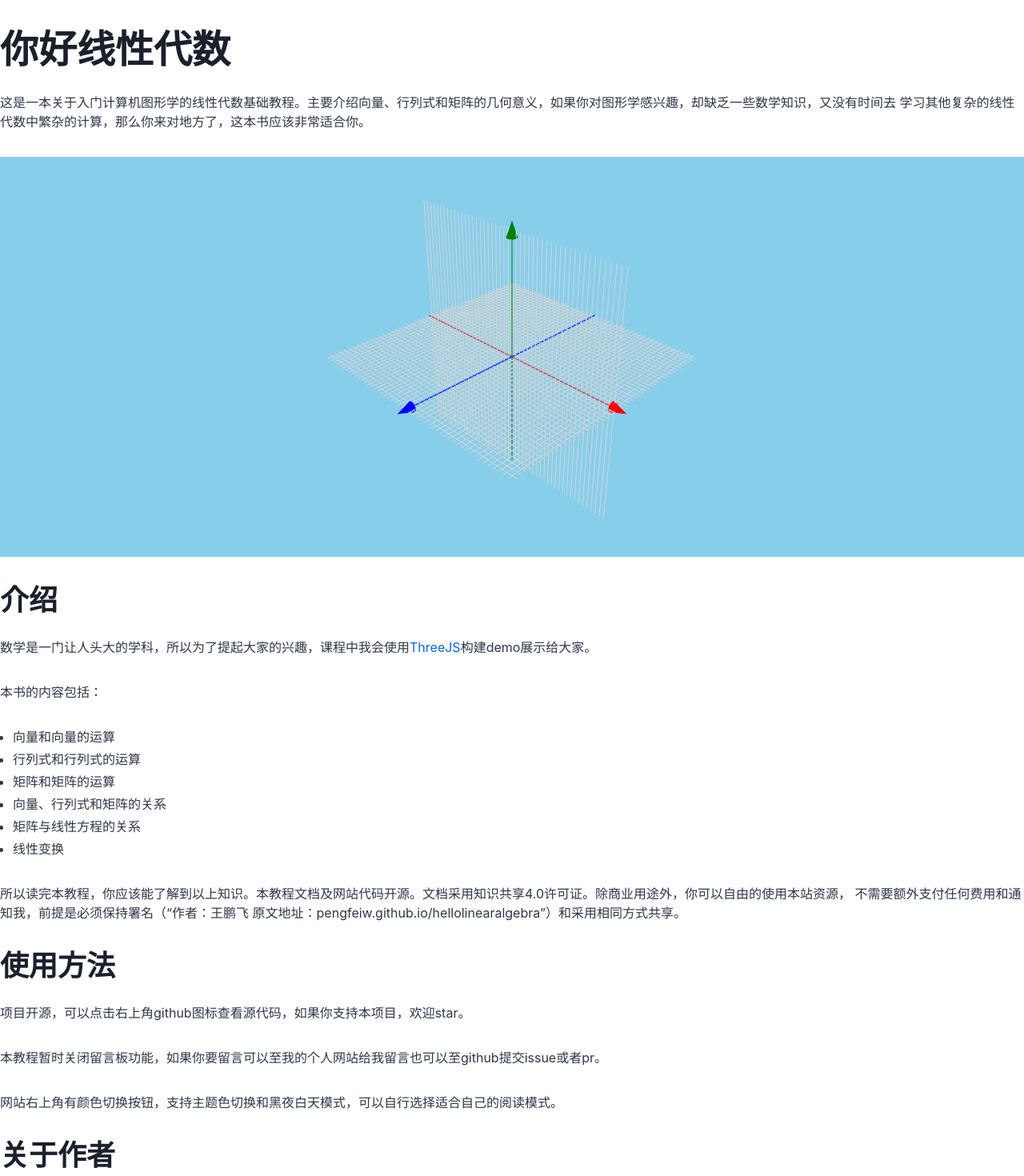
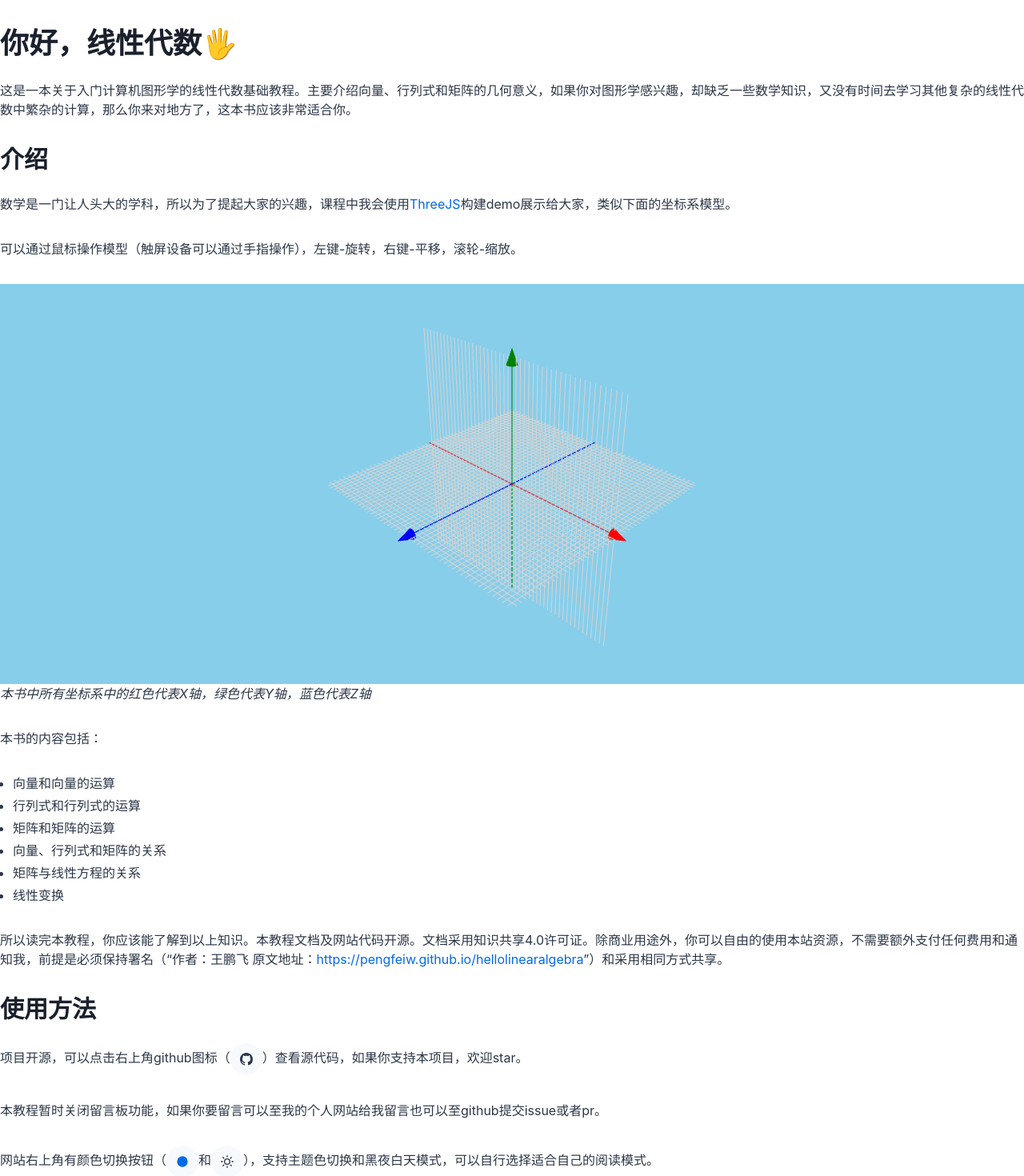
Before and after one commit to pengfeiw/hellolinearalgebra, a Next.js app: page / in a window 1280 px wide. Shown: the top 1470 px of the page at 80% size. Built offline with nearby package versions, Linux system fonts and the light colour scheme.

Commit message:
docs: modify index.md

```diff
--- a/next.config.js
+++ b/next.config.js
@@ -18,7 +18,7 @@ module.exports = withPlugins([
     withMdxEnhanced({
         layoutPath: "src/layouts",
         defaultLayout: true,
-        fileExtensions: ["mdx"],
+        fileExtensions: ["mdx", "md"],
         remarkPlugins: [
             require("remark-slug"),
         ],
--- a/src/components/githubLink.tsx
+++ b/src/components/githubLink.tsx
@@ -1,19 +1,20 @@
 import React from "react"
 import {IconButton, useColorMode} from "@chakra-ui/react"
 import {GoMarkGithub} from "react-icons/go";
+import {OutgoingLink} from "./link";
 
 export const GithubLink: React.FC = ({
     ...props
 }) => {
-    const {colorMode} = useColorMode()
+    const {colorMode} = useColorMode();
     return (
-        <a href="https://github.com/pengfeiw" target="_blank">
+        <OutgoingLink href="https://github.com/pengfeiw/hellolinearalgebra">
             <IconButton
                 aria-label={colorMode === "dark" ? "Dark Mode" : "Light Mode"}
                 icon={<GoMarkGithub />}
                 isRound
                 {...props}
             />
-        </a>
+        </OutgoingLink>
     );
 };
--- a/src/components/header/index.tsx
+++ b/src/components/header/index.tsx
@@ -13,7 +13,7 @@ const Header: React.FC = () => {
                 <OutgoingLink href="http://www.pengfeixc.com" target="_blank">
                     <AvatarSvg />
                 </OutgoingLink>
-                <Text fontSize="17px" fontWeight="bold">你好，线性代数!</Text>
+                <Text fontSize="17px" fontWeight="bold">你好，线性代数</Text>
             </HStack>
             <HStack>
                 <GithubLink />
--- /dev/null
+++ b/src/pages/index.md
@@ -0,0 +1,45 @@
+---
+title: 你好，线性代数
+description: 这是一本关于入门计算机图形学的线性代数基础教程。主要介绍向量、行列式和矩阵的几何意义，例如向量的点积和叉积，矩阵的变换，行列式的意义。如果你对图形学感兴趣，却缺乏一些数学知识，又没有时间去学习其他复杂的线性代数中繁杂的计算，那么你来对地方了，这本书应该非常适合你。
+---
+
+import CoordinateModel from "src/components/article/index/coordinate";
+import {GithubLink} from "src/components/githubLink";
+import {ColorModeSwitch} from "src/components/colorModeSwitch";
+import {AccentPicker} from "src/components/accent";
+
+# 你好，线性代数🖐
+
+这是一本关于入门计算机图形学的线性代数基础教程。主要介绍向量、行列式和矩阵的几何意义，如果你对图形学感兴趣，却缺乏一些数学知识，又没有时间去学习其他复杂的线性代数中繁杂的计算，那么你来对地方了，这本书应该非常适合你。
+
+## 介绍
+
+数学是一门让人头大的学科，所以为了提起大家的兴趣，课程中我会使用[ThreeJS](https://threejs.org/)构建demo展示给大家，类似下面的坐标系模型。
+
+可以通过鼠标操作模型（触屏设备可以通过手指操作），左键-旋转，右键-平移，滚轮-缩放。
+<CoordinateModel />
+
+*本书中所有坐标系中的红色代表X轴，绿色代表Y轴，蓝色代表Z轴*
+
+本书的内容包括：
+- 向量和向量的运算
+- 行列式和行列式的运算
+- 矩阵和矩阵的运算
+- 向量、行列式和矩阵的关系
+- 矩阵与线性方程的关系
+- 线性变换
+
+所以读完本教程，你应该能了解到以上知识。本教程文档及网站代码开源。文档采用知识共享4.0许可证。除商业用途外，你可以自由的使用本站资源，不需要额外支付任何费用和通知我，前提是必须保持署名（“作者：王鹏飞 原文地址：[https://pengfeiw.github.io/hellolinearalgebra](https://pengfeiw.github.io/hellolinearalgebra)”）和采用相同方式共享。
+
+
+## 使用方法
+
+项目开源，可以点击右上角github图标（<GithubLink />）查看源代码，如果你支持本项目，欢迎star。
+
+本教程暂时关闭留言板功能，如果你要留言可以至我的个人网站给我留言也可以至github提交issue或者pr。
+
+网站右上角有颜色切换按钮（<AccentPicker />和<ColorModeSwitch />），支持主题色切换和黑夜白天模式，可以自行选择适合自己的阅读模式。
+
+## 关于作者
+
+梦想有一天能写一个牛逼的软件的程序员。对图形学比较感兴趣，目前在钻研web前端。
--- a/src/pages/index.mdx
+++ /dev/null
@@ -1,42 +0,0 @@
----
-title: 你好，线性代数！
-description: 这是一本关于入门计算机图形学的线性代数基础教程。主要介绍向量、行列式和矩阵的几何意义，例如向量的点积和叉积，矩阵的变换，行列式的意义。如果你对图形学感兴趣，却缺乏一些数学知识，又没有时间去学习其他复杂的线性代数中繁杂的计算，那么你来对地方了，这本书应该非常适合你。
----
-
-import CoordinateModel from "src/components/article/index/coordinate";
-
-# 你好线性代数
-
-这是一本关于入门计算机图形学的线性代数基础教程。主要介绍向量、行列式和矩阵的几何意义，如果你对图形学感兴趣，却缺乏一些数学知识，又没有时间去
-学习其他复杂的线性代数中繁杂的计算，那么你来对地方了，这本书应该非常适合你。
-
-<CoordinateModel />
-
-## 介绍
-
-数学是一门让人头大的学科，所以为了提起大家的兴趣，课程中我会使用[ThreeJS](https://threejs.org/)构建demo展示给大家。
-
-本书的内容包括：
-
-- 向量和向量的运算
-- 行列式和行列式的运算
-- 矩阵和矩阵的运算
-- 向量、行列式和矩阵的关系
-- 矩阵与线性方程的关系
-- 线性变换
-
-所以读完本教程，你应该能了解到以上知识。本教程文档及网站代码开源。文档采用知识共享4.0许可证。除商业用途外，你可以自由的使用本站资源，
-不需要额外支付任何费用和通知我，前提是必须保持署名（“作者：王鹏飞 原文地址：pengfeiw.github.io/hellolinearalgebra”）和采用相同方式共享。
-
-
-## 使用方法
-
-项目开源，可以点击右上角github图标查看源代码，如果你支持本项目，欢迎star。
-
-本教程暂时关闭留言板功能，如果你要留言可以至我的个人网站给我留言也可以至github提交issue或者pr。
-
-网站右上角有颜色切换按钮，支持主题色切换和黑夜白天模式，可以自行选择适合自己的阅读模式。
-
-## 关于作者
-
-梦想有一天能写一个牛逼的软件的程序员。对图形学比较感兴趣，目前在钻研web前端。
```
Also changed, not shown: src/components/primitives/typography.tsx (+7 -6 lines).
